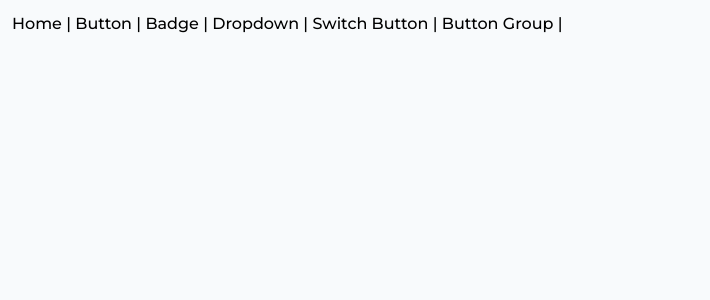
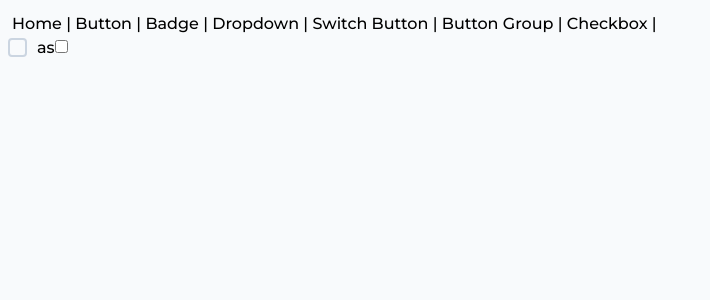
Before and after one commit to quachthientai/vuez-component-library, a Vue app: page /checkbox in a window 1280 px wide. Shown: the top 300 px of the page, without its empty margins (0-710 px from the left). Built offline with nearby package versions, Linux system fonts and the light colour scheme; a web font is replaced by a local one.

Commit message:
update latest changed (chekbox)

```diff
--- a/src/App.vue
+++ b/src/App.vue
@@ -18,6 +18,7 @@
     <router-link to="/dropdown">Dropdown</router-link> |
     <router-link to="/switch">Switch Button</router-link> |
     <router-link to="/button-group">Button Group</router-link> |
+    <router-link to="/checkbox">Checkbox</router-link> |
   </div>
   <router-view />
 
--- /dev/null
+++ b/src/assets/scss/components/Forms/_checkbox.scss
@@ -0,0 +1,75 @@
+@use '../../utilities/variables';
+@tailwind base;
+@tailwind components;
+@tailwind utilities;
+
+// .checkbox {
+//    border: red 1px solid;
+//    @apply relative w-[50px] h-[19px];
+//    &__input {
+//       @apply absolute w-full h-full;
+//    }
+// }
+
+
+// rounded-[4px] cursor-pointer border-[2px] border-slate-300 content-[""] mr-[10px] p-0  align-text-top;
+.checkbox {
+   position: absolute; // take it out of document flow
+   opacity: 0;
+   + label {
+     position: relative;
+     cursor: pointer;
+     padding: 0;
+   }
+
+   // Box.
+    + label:before {
+       @apply rounded-[4px] border-[2px] border-slate-300 content-[""] mr-[10px] inline-block align-text-top w-[19px] h-[19px];
+    }
+
+   // Box hover
+
+   // Box focus
+   &:focus + label:before {
+     @apply ring-2 ring-red-500/50 ring-offset-1;
+   }
+
+   // Box checked
+   &:checked + label:before {
+     background: #f35429;
+     border: none;
+   }
+
+ //   // Disabled state label.
+ //   &:disabled + label {
+ //     color: #b8b8b8;
+ //     cursor: auto;
+ //   }
+
+ //   // Disabled box.
+ //   &:disabled + label:before {
+ //     box-shadow: none;
+ //     background: #ddd;
+ //   }
+
+   // Checkmark. Could be replaced with an image
+   &:checked + label:after {
+    //  content: "✓";
+    content: "✔";
+    @apply font-extrabold;
+
+    color: white;
+    font-size: 13px;
+     position: absolute;
+     left: 5px;
+     right: 0;
+     top: 0px;
+     bottom: 0;
+    //  background: white;
+    //  width: 2px;
+    //  height: 2px;
+    //  box-shadow: 2px 0 0 white, 4px 0 0 white, 4px -2px 0 white, 4px -4px 0 white,
+    //    4px -6px 0 white, 4px -8px 0 white;
+    //  transform: rotate(45deg);
+   }
+ }
--- a/src/assets/scss/components/Forms/_switch.scss
+++ b/src/assets/scss/components/Forms/_switch.scss
@@ -7,7 +7,7 @@
   .switch {
     @apply inline-block w-[51px] h-[26px] cursor-pointer relative;
 
-    &__input {
+    &__input[role="switch"] {
       @apply opacity-0 w-0 h-0;
     }
 
@@ -24,7 +24,7 @@
 @layer utilities {
   @each $variant in variables.$variants {
     .switch-#{$variant}{
-      input {
+      input[role="switch"] {
         &:checked {
           + .switch__slider {
             @apply border-#{$variant}-500 bg-#{$variant}-500;
--- a/src/assets/scss/main.scss
+++ b/src/assets/scss/main.scss
@@ -7,6 +7,7 @@
 @use 'components/badge';
 @use 'components/button-group';
 @use 'components/Forms/switch';
+@use 'components/Forms/checkbox'
 //Reset
 // @layer base {
 
--- /dev/null
+++ b/src/components/Forms/Checkbox.vue
@@ -0,0 +1,34 @@
+<script>
+    import { Icon } from '@iconify/vue'
+
+    export default{
+        name:"Checkbox",
+        components: {
+            Icon,
+        },
+        data() {
+            return {
+
+            }
+        },
+
+        props: {
+
+        },
+    }
+</script>
+
+<template>
+   <input class="checkbox" id="styled-checkbox" type="checkbox" value="value1">
+
+   <label for="styled-checkbox"></label>
+    <label >as</label>
+   <input type="checkbox">
+
+</template>
+
+<style lang="scss" scoped>
+
+
+
+</style>
--- a/src/components/Forms/Switch.vue
+++ b/src/components/Forms/Switch.vue
@@ -17,10 +17,6 @@
                 type: String,
                 default: 'switch switch-primary',
                 required: true
-            },
-            isDisabled: {
-                type: Boolean,
-                default: false,
             },
             onStateText: {
                 type: String,
@@ -48,7 +44,6 @@
                 return this.isChecked = !this.isChecked;
             }
         }
-
     }
 </script>
 
@@ -59,6 +54,7 @@
             class="switch__input"
             @change="onChange"
             :disabled="isDisabled"
+            role="switch"
             type="checkbox"
         >
         <span class="switch__slider"></span>
--- a/src/router/index.js
+++ b/src/router/index.js
@@ -27,6 +27,11 @@ const routes = [
       component: () => import('@/views/SwitchView.vue')
    },
    {
+      path: '/checkbox',
+      name: 'checkbox',
+      component: () => import('@/views/CheckboxView.vue')
+   },
+   {
       path: '/button-group',
       name: 'button-group',
       component: () => import('@/views/ButtonGroupView.vue')
--- /dev/null
+++ b/src/views/CheckboxView.vue
@@ -0,0 +1,20 @@
+<script>
+    import Checkbox from '@/components/Forms/Checkbox.vue';
+    import Switch from '@/components/Forms/Switch.vue';
+    export default{
+        name: 'CheckboxView',
+        components:{
+            Checkbox,
+            Switch
+        }
+    }
+</script>
+    <template>
+      <div class="ml-2">
+         <Checkbox></Checkbox>
+         <!-- <Switch class="mr-2" switchClass="switch switch-primary"></Switch> -->
+      </div>
+
+    </template>
+<script>
+</script>
--- a/src/views/SwitchView.vue
+++ b/src/views/SwitchView.vue
@@ -44,5 +44,5 @@
             <Switch class="mr-2" onStateIcon="mingcute:lock-line"  offStateIcon="mingcute:unlock-line" switchClass="switch switch-danger"></Switch>
         </div>
     </template>
-<script>
-</script>
+<style lang="scss">
+</style>
```
